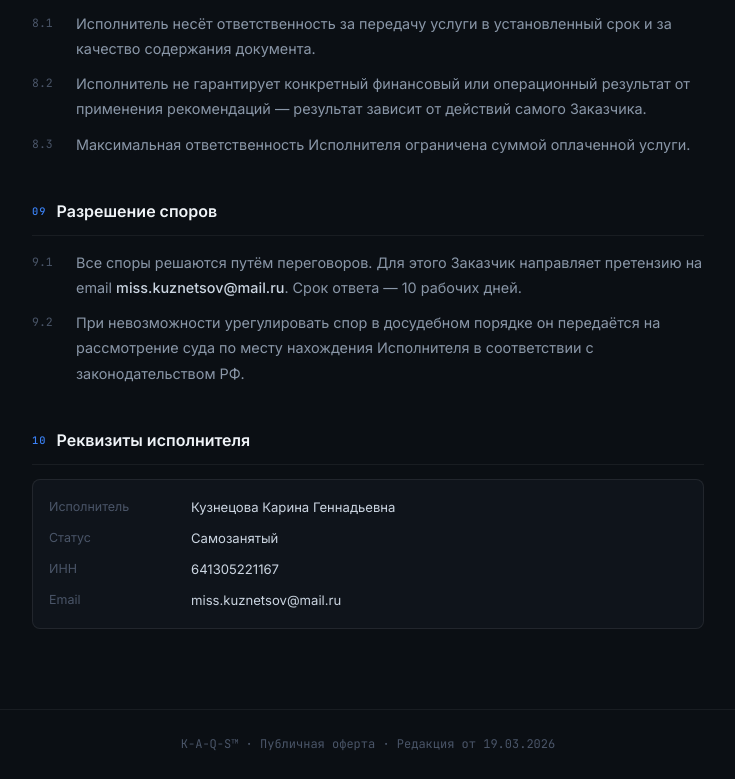
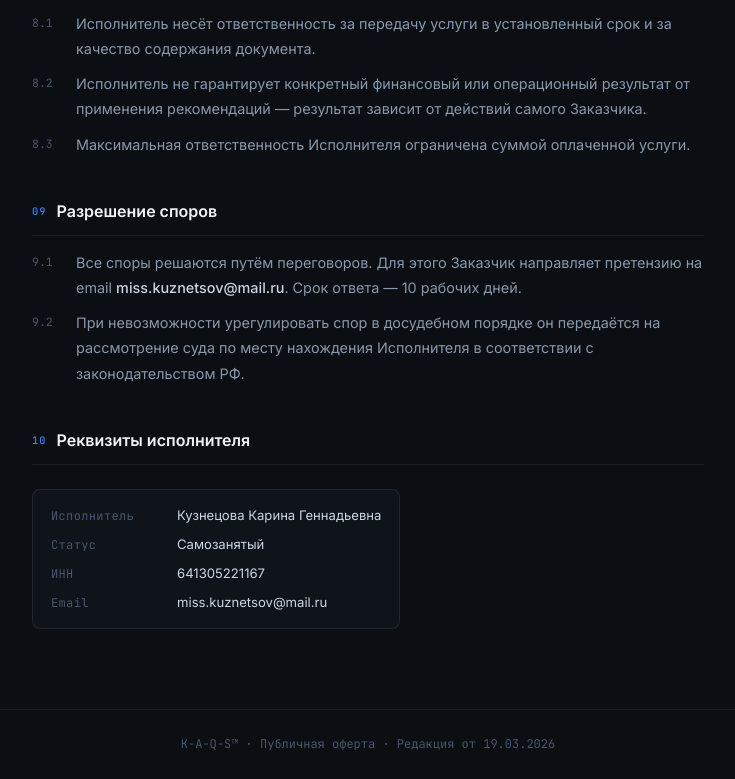
Before and after one commit to Karina-Gennadevna/K-A-Q-S-landing, a plain HTML site: page oferta.html in a window 1280 px wide. Shown: the part 2695-3474 px from the top of the page, without its empty margins (272-1007 px from the left). Drawn offline with Linux system fonts and the light colour scheme.

Commit message:
Polish requisites block styling

```diff
--- a/oferta.html
+++ b/oferta.html
@@ -137,23 +137,28 @@
     .clause-text strong { color: #CBD5E1; font-weight: 500; }
 
     .requisites {
+      display: inline-flex;
+      flex-direction: column;
+      gap: 6px;
       background: #0F141B;
       border: 1px solid rgba(255,255,255,.08);
       border-radius: 8px;
-      padding: 12px 16px;
+      padding: 14px 18px;
       margin-top: 10px;
     }
     .req-row {
       display: flex;
-      gap: 12px;
-      padding: 4px 0;
+      gap: 16px;
       font-size: .82rem;
+      align-items: baseline;
     }
     .req-key {
       color: #4A5568;
-      width: 130px;
+      width: 110px;
       flex-shrink: 0;
-      font-size: .78rem;
+      font-size: .75rem;
+      font-family: 'JetBrains Mono', monospace;
+      letter-spacing: .03em;
     }
     .req-val { color: #CBD5E1; }
 
```
